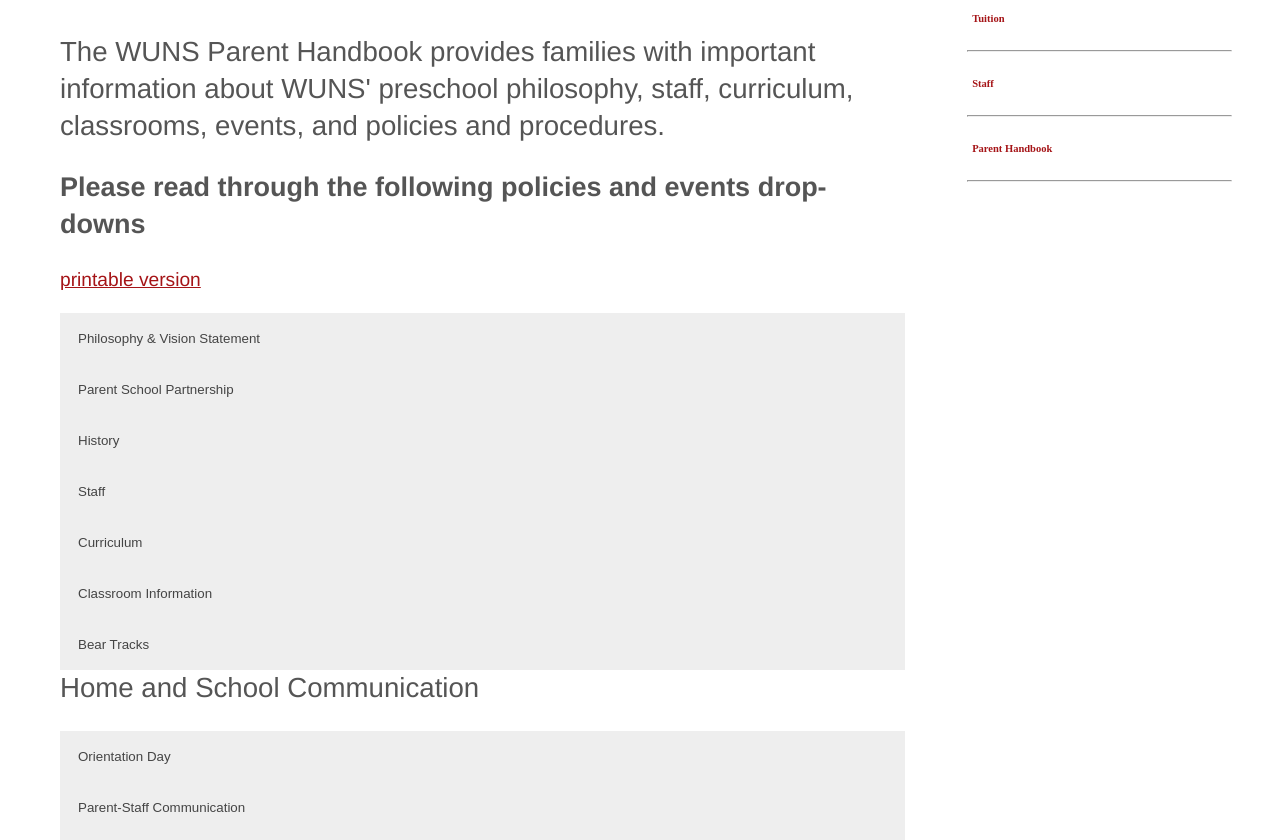
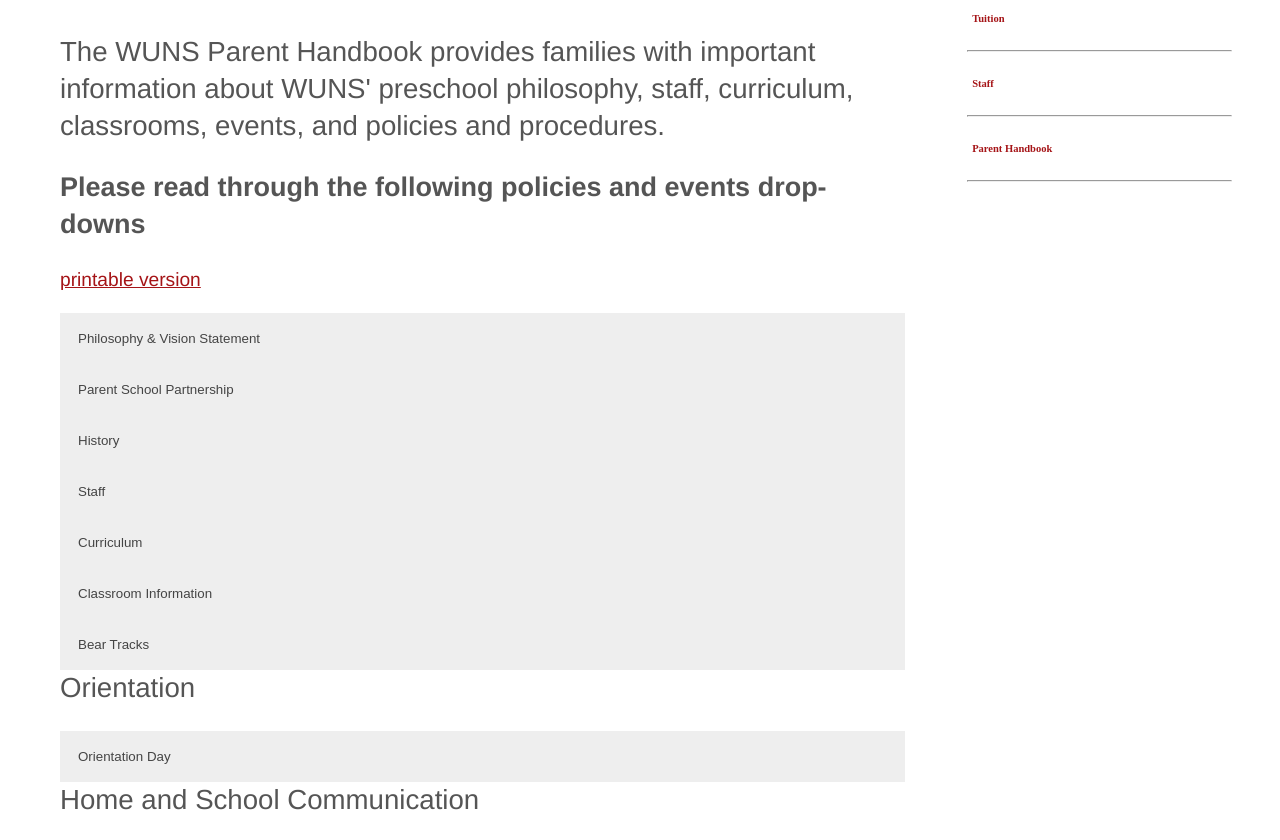
Before and after one commit to CSE256-Spring24/information-foraging-project-aaei, a website: page files/parent_handbook.html in a window 1280 px wide. Shown: the part 109-949 px from the top of the page. Drawn offline with nearby package versions, Linux system fonts and the light colour scheme; files that its build step writes are made by us from their sources; files whose address does not match are found by name.

Commit message:
made orientation more noticible

```diff
--- a/files/parent_handbook.html
+++ b/files/parent_handbook.html
@@ -241,8 +241,7 @@
           Children	must	be	toilettrained	to	enroll	in	Bear	Tracks
         </p>
       </div>
-      <h2>Home and School Communication</h2>
-
+      <h2>Orientation</h2>
       <button class="accordion">Orientation Day</button>
       <div class="panel">
         <p>
@@ -257,6 +256,9 @@
           before the	entire	class	attends	on	Friday
         </p>
       </div>
+
+      <h2>Home and School Communication</h2>
+
 
       <button class="accordion">Parent-Staff Communication</button>
       <div class="panel">
```
